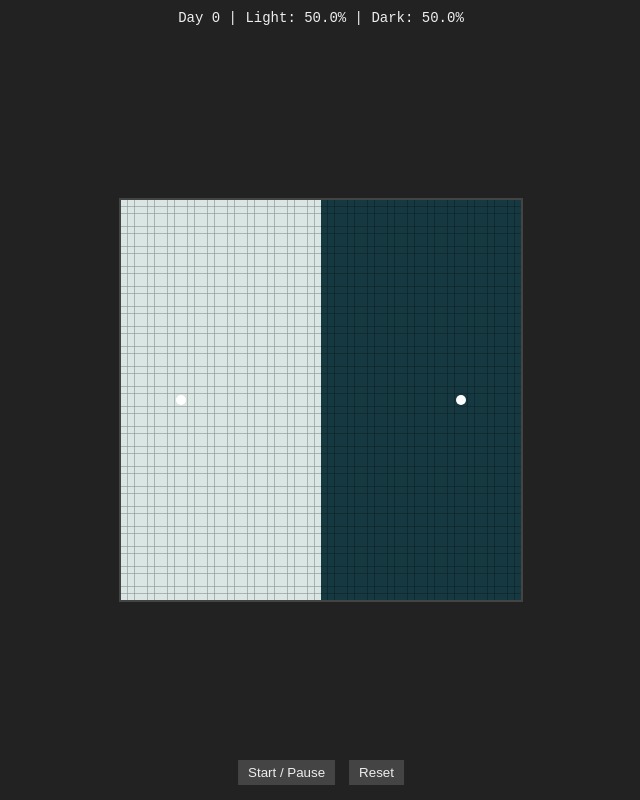
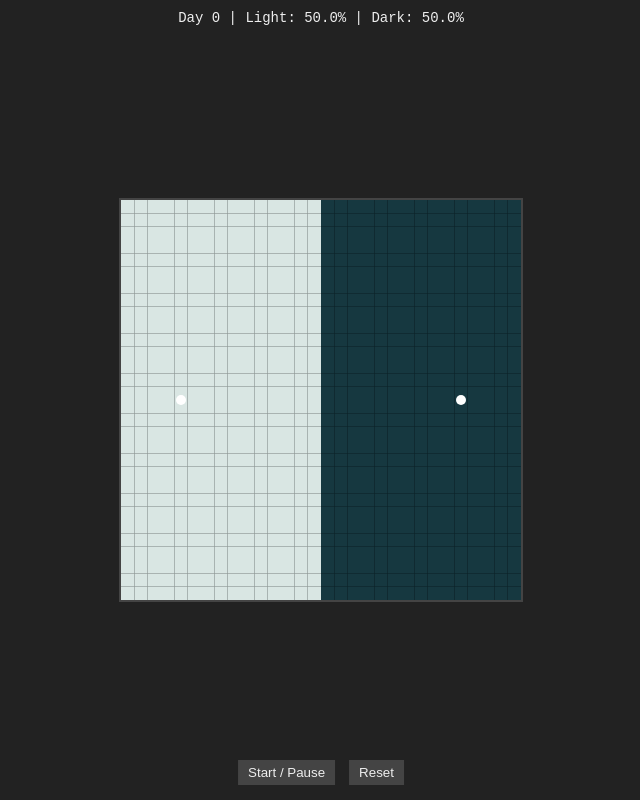
Before and after one commit to tyberiusofficial-sketch/ball-basher, a plain HTML site: page index.html in a window 1280 px wide. Shown: the whole page, without its empty margins (319-959 px from the left). Drawn offline with Linux system fonts and the light colour scheme.

Commit message:
Update index.html

```diff
--- a/index.html
+++ b/index.html
@@ -76,7 +76,7 @@ const canvas = document.getElementById("game");
 const ctx = canvas.getContext("2d");
 
 // Board + gameplay params
-const GRID_SIZE   = 60;                // smaller → faster games
+const GRID_SIZE   = 30;                // smaller → faster games
 const CELL        = canvas.width / GRID_SIZE;
 const BALL_RADIUS = 5;
 const BITE_RADIUS = 3;
```
